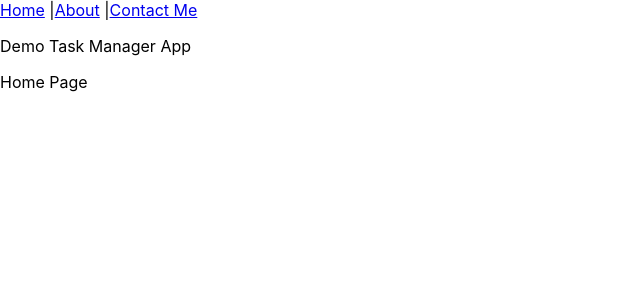
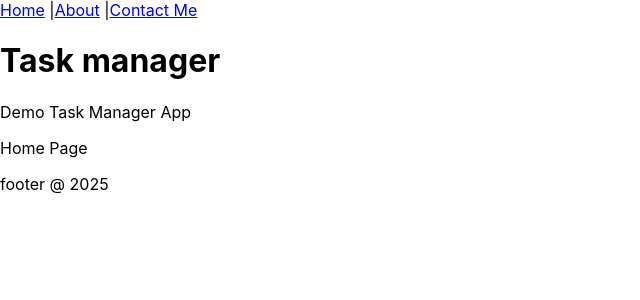
Before and after one commit to Epal4d/taskmgr-app-v01, a React (Create React App) app in the folder taskmgr-app-v01/: page / in a window 1280 px wide. Shown: the top 300 px of the page, without its empty margins (0-640 px from the left). Built offline with nearby package versions, Linux system fonts and the light colour scheme.

Commit message:
update home foot and head

```diff
--- a/taskmgr-app-v01/src/components/About.js
+++ b/taskmgr-app-v01/src/components/About.js
@@ -1,5 +1,3 @@
-import {Link} from "react-router-dom"
-
 const About = () =>
     { return(
         <>
--- a/taskmgr-app-v01/src/components/Contact.js
+++ b/taskmgr-app-v01/src/components/Contact.js
@@ -5,10 +5,10 @@ const Contact = () => {
      <h1>Contact Me</h1>
      <form>
         <div>
-            <span>First Name:</span> <input type="text" maxlength={25} placeholder="First Name"/>
-            <span>Last Name:</span> <input type="text" maxlength={25} placeholder="Last Name"/>
-            <span>Email:</span> <input type="text" maxlength={25} placeholder="Email"/>
-            <span>Comment:</span> <input type="text" maxlength={100} placeholder="Comment"/>
+            <span>First Name:</span> <input type="text" maxlength={25} placeholder="First Name"/><br></br>
+            <span>Last Name:</span> <input type="text" maxlength={25} placeholder="Last Name"/> <br></br>
+            <span>Email:</span> <input type="text" maxlength={25} placeholder="Email"/> <br></br>
+            <span>Comment:</span> <input type="text" maxlength={100} placeholder="Comment"/> <br></br>
             <button>Submit</button> <a href="#">Clear</a>
         </div>
      </form>
--- a/taskmgr-app-v01/src/components/Header.js
+++ b/taskmgr-app-v01/src/components/Header.js
@@ -2,7 +2,7 @@ const Header = (props) =>
 {
     return(
     <>
-        <p>{props.title}</p>
+        <h1>{props.title}</h1>
 
     </>
     );
--- a/taskmgr-app-v01/src/components/Home.js
+++ b/taskmgr-app-v01/src/components/Home.js
@@ -1,9 +1,15 @@
-function Home(){
+import Header from "./Header"
+import Footer from "./Footer"
+function Home()
+{
     return(
         <>
+        <Header title="Task manager"></Header>
 
             <p>Demo Task Manager App</p>
             <p>Home Page </p>
+
+            <Footer title="footer" year={2025}></Footer>
         </>
     );
 }
```
